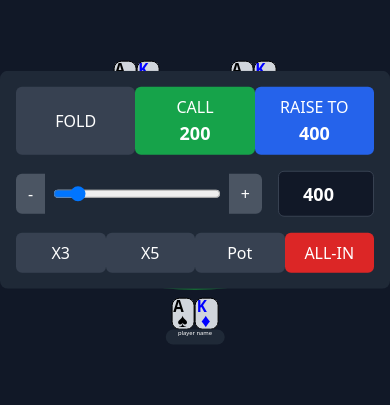
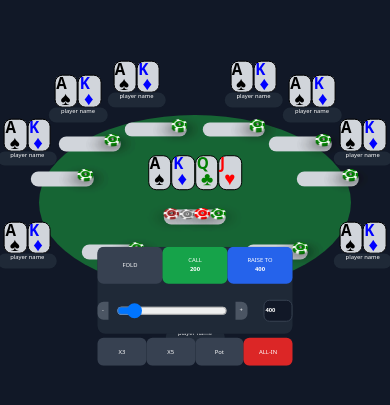
Before and after one commit to wegman7/poker-frontend, a Next.js app: page /room in a window 390 px wide. Shown: the part 205-610 px from the top of the page. Built offline with nearby package versions, Linux system fonts and the light colour scheme.

Commit message:
save - buttons are responsive but need to change their size

```diff
--- a/src/app/room/BetButtons.tsx
+++ b/src/app/room/BetButtons.tsx
@@ -21,21 +21,23 @@ const BetButtons: React.FC = () => {
   };
 
   return (
-    <div className="absolute flex flex-col items-center p-4 bg-gray-800 rounded-lg w-full max-w-md text-white">
+    <div
+      className="absolute top-[60%] left-1/2 transform -translate-x-1/2 bg-gray-800 text-white rounded-lg w-[50%] h-[30%]"
+    >
       <div className="flex justify-between w-full mb-4">
-        <button className="w-1/3 bg-gray-700 py-2 px-4 rounded-md hover:bg-gray-600">FOLD</button>
-        <button className="w-1/3 bg-green-600 py-2 px-4 rounded-md hover:bg-green-500">
-          CALL <br /> <span className="text-lg font-bold">200</span>
+        <button className="w-1/3 bg-gray-700 py-[5%] px-[2%] rounded-md hover:bg-gray-600 dynamic-text">FOLD</button>
+        <button className="w-1/3 bg-green-600 py-[5%] px-[2%] rounded-md hover:bg-green-500 dynamic-text">
+          CALL <br /> <span className="dynamic-text font-bold">200</span>
         </button>
-        <button className="w-1/3 bg-blue-600 py-2 px-4 rounded-md hover:bg-blue-500">
-          RAISE TO <br /> <span className="text-lg font-bold">{betAmount}</span>
+        <button className="w-1/3 bg-blue-600 py-[5%] px-[2%] rounded-md hover:bg-blue-500 dynamic-text">
+          RAISE TO <br /> <span className="dynamic-text font-bold">{betAmount}</span>
         </button>
       </div>
 
       <div className="flex items-center w-full mb-4">
         <div className="flex items-center flex-grow">
           <button
-            className="bg-gray-600 py-2 px-3 rounded-l-md hover:bg-gray-500"
+            className="bg-gray-600 py-[3%] px-[3%] rounded-l-md hover:bg-gray-500 dynamic-text"
             onClick={() => setBetAmount(prev => Math.max(prev - 100, 200))}
           >
             -
@@ -49,7 +51,7 @@ const BetButtons: React.FC = () => {
             className="w-full mx-2"
           />
           <button
-            className="bg-gray-600 py-2 px-3 rounded-r-md hover:bg-gray-500"
+            className="bg-gray-600 py-[3%] px-[3%] rounded-r-md hover:bg-gray-500 dynamic-text"
             onClick={() => setBetAmount(prev => Math.min(prev + 100, 2000))}
           >
             +
@@ -59,31 +61,31 @@ const BetButtons: React.FC = () => {
           type="number"
           value={betAmount}
           onChange={handleInputChange}
-          className="ml-4 w-24 text-center bg-gray-900 rounded-md py-2 border border-gray-700 text-lg font-bold"
+          className="ml-4 w-[15%] text-center bg-gray-900 rounded-md py-[3%] border border-gray-700 dynamic-text font-bold"
         />
       </div>
 
       <div className="flex justify-between w-full">
         <button
-          className="w-1/4 bg-gray-700 py-2 px-4 rounded-md hover:bg-gray-600"
+          className="w-1/4 bg-gray-700 py-[5%] px-[2%] rounded-md hover:bg-gray-600 dynamic-text"
           onClick={() => handleButtonClick(3)}
         >
           X3
         </button>
         <button
-          className="w-1/4 bg-gray-700 py-2 px-4 rounded-md hover:bg-gray-600"
+          className="w-1/4 bg-gray-700 py-[5%] px-[2%] rounded-md hover:bg-gray-600 dynamic-text"
           onClick={() => handleButtonClick(5)}
         >
           X5
         </button>
         <button
-          className="w-1/4 bg-gray-700 py-2 px-4 rounded-md hover:bg-gray-600"
+          className="w-1/4 bg-gray-700 py-[5%] px-[2%] rounded-md hover:bg-gray-600 dynamic-text"
           onClick={() => setBetAmount(2000)}
         >
           Pot
         </button>
         <button
-          className="w-1/4 bg-red-600 py-2 px-4 rounded-md hover:bg-red-500"
+          className="w-1/4 bg-red-600 py-[5%] px-[2%] rounded-md hover:bg-red-500 dynamic-text"
           onClick={handleAllIn}
         >
           ALL-IN
```
Also changed, not shown: src/app/room/page.tsx (+0 -7 lines).
